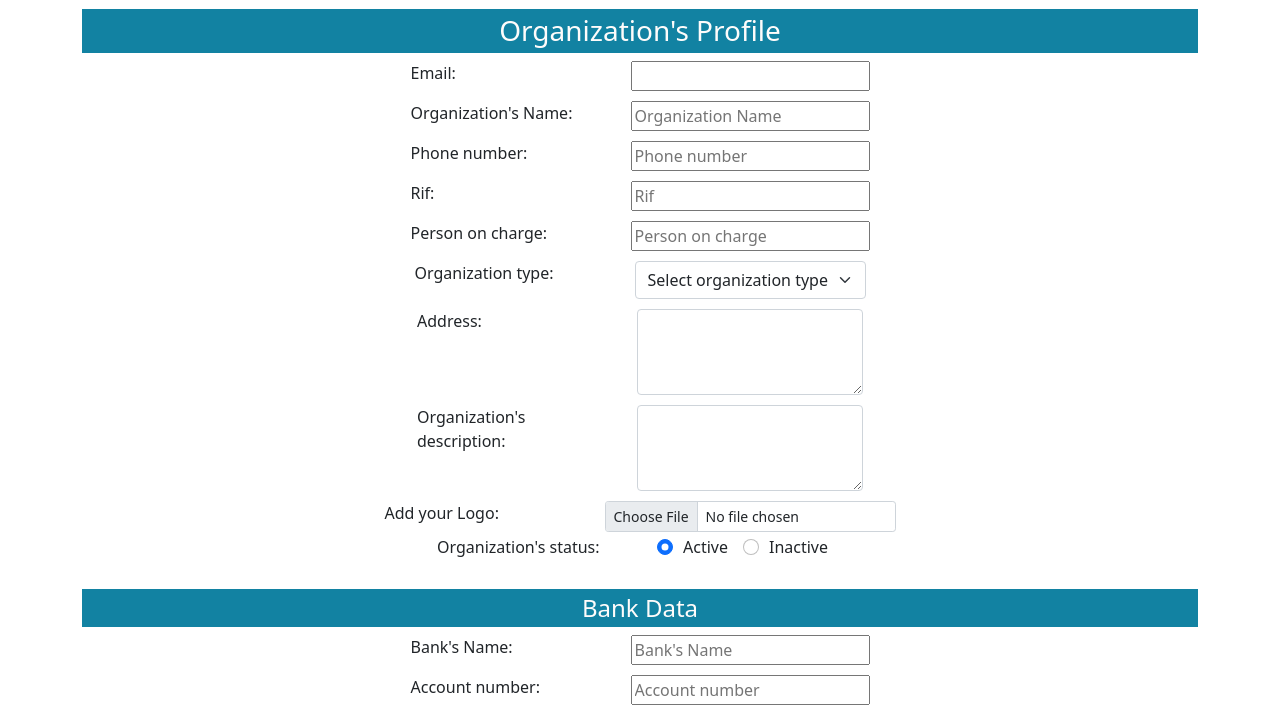
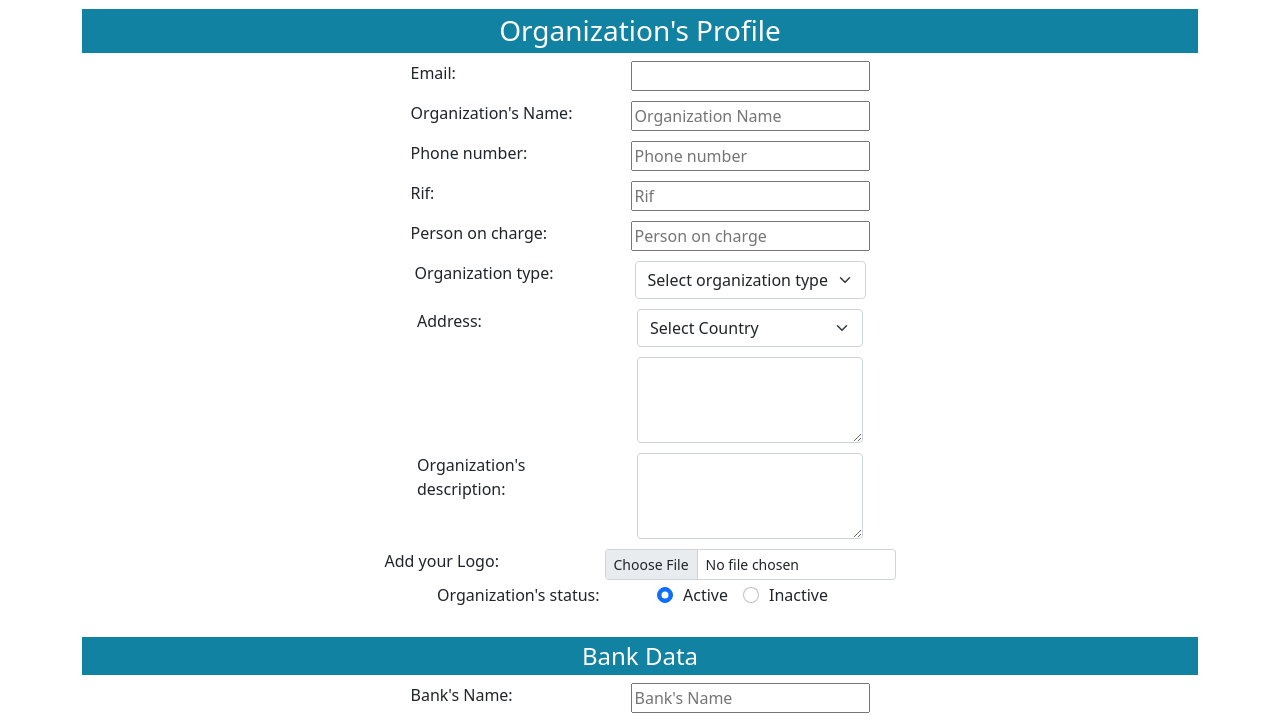
Before and after one commit to BethaSL/aidem-frontend, a React app: page /orgprofile in a window 1280 px wide. Shown: the part 71-791 px from the top of the page. Built offline with nearby package versions, Linux system fonts and the light colour scheme; no server answers.

Commit message:
minor changes

```diff
--- a/src/js/store/flux.js
+++ b/src/js/store/flux.js
@@ -2,7 +2,8 @@ const getState = ({ getStore, getActions, setStore }) => {
 	return {
 		store: {
 			urlBase: "http://localhost:8080",
-			urlBase2:"https://restcountries.com/v3.1/name",
+			urlBase2:"https://restcountries.com/v3.1/all",
+			countries: [],
 			children: [],
 			elderly: [],
 			others: [],
--- a/src/js/views/home.js
+++ b/src/js/views/home.js
@@ -8,7 +8,7 @@ import Foto3 from "../../img/foto3.jpg";
 export const Home = () => {
 	return (
 		<div className="container fisrt-row">
-			<div className="row">
+			<div className="row carrusel">
 				<h3>News</h3>
 				<Carousel fade>
 					<Carousel.Item>
@@ -46,7 +46,7 @@ export const Home = () => {
 				</Carousel>
 			</div>
 
-			<div className="row">
+			<div className="row carrusel">
 				<h3> Achievements</h3>
 				<div className="col-lg-3">
 					<svg className="bd-placeholder-img rounded-circle" width="140" height="140" xmlns="http://www.w3.org/2000/svg" role="img" aria-label="Placeholder: 140x140" preserveAspectRatio="xMidYMid slice" focusable="false"><title>Placeholder</title><rect width="100%" height="100%" fill="#777" /><text x="50%" y="50%" fill="#777" dy=".3em">140x140</text></svg>
--- a/src/js/views/orgprofile.js
+++ b/src/js/views/orgprofile.js
@@ -47,7 +47,7 @@ export const Orgprofile = () => {
                 history.push("/")
             }
         }
-        else{
+        else {
             setErrorG(true)
         }
     }
@@ -95,7 +95,17 @@ export const Orgprofile = () => {
 
             <div className="form-box">
                 <label className="form-label" htmlFor="input-address"> Address: </label>
-                <span> <textarea className="form-control input-box" rows="3" value={address} onChange={(e) => { setAddress(e.target.value) }}></textarea></span>
+                <div className="dropdown form-dropdown form-box">
+                    <span className="">
+                        <select className="form-select input-box" aria-label="Default select example">
+                            <option>Select Country</option>
+                            <option value="elderly">Elderly</option>
+                            <option value="children">Children</option>
+                            <option value="others">Others</option>
+                        </select>
+                        <textarea className="form-control input-box" rows="3" value={address} onChange={(e) => { setAddress(e.target.value) }}></textarea>
+                    </span>
+                </div>
             </div>
 
             <div className="form-box">
--- a/src/styles/index.css
+++ b/src/styles/index.css
@@ -8,10 +8,9 @@
 }
 
 /*Carrusel*/
-.carousel {
-    margin-bottom: 15px;
+.carrusel {
+    margin-bottom: 40px;
 }
-
 
 /*General settings*/
 h1{
@@ -46,7 +45,7 @@ h5 {
 }
 
 .top-row {
-    margin-top: 15px;;
+    margin-top: 15px;
 }
 
 .last-row {
```
